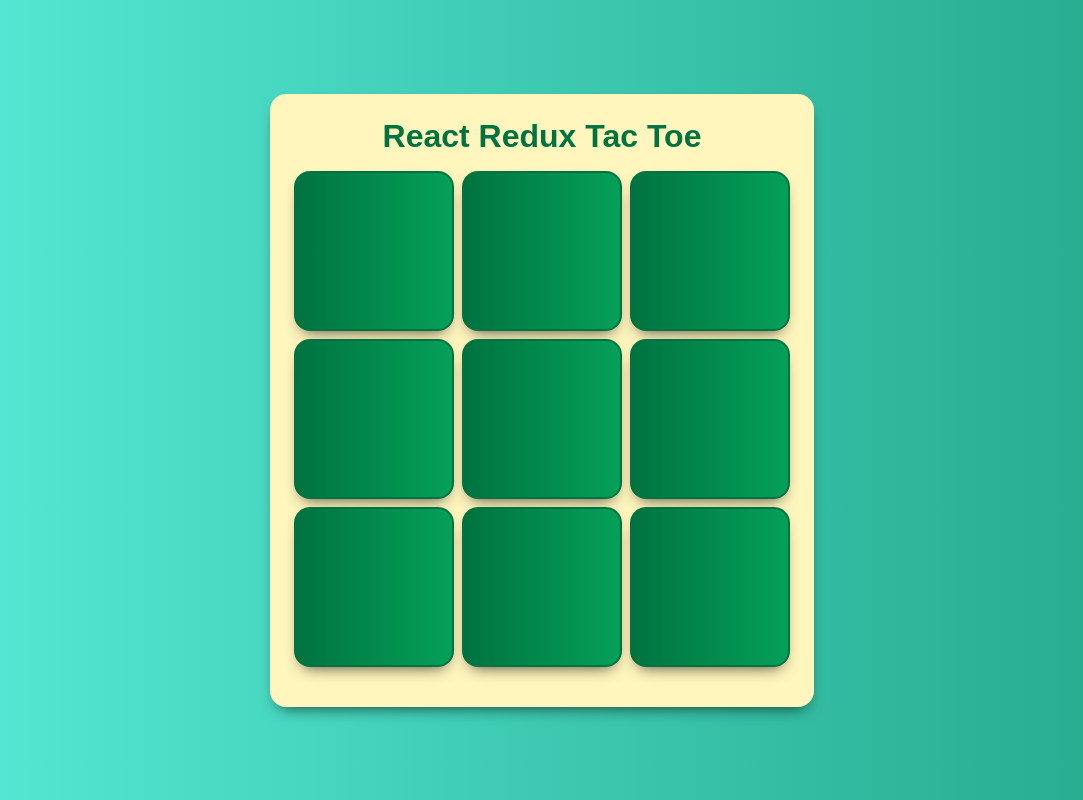
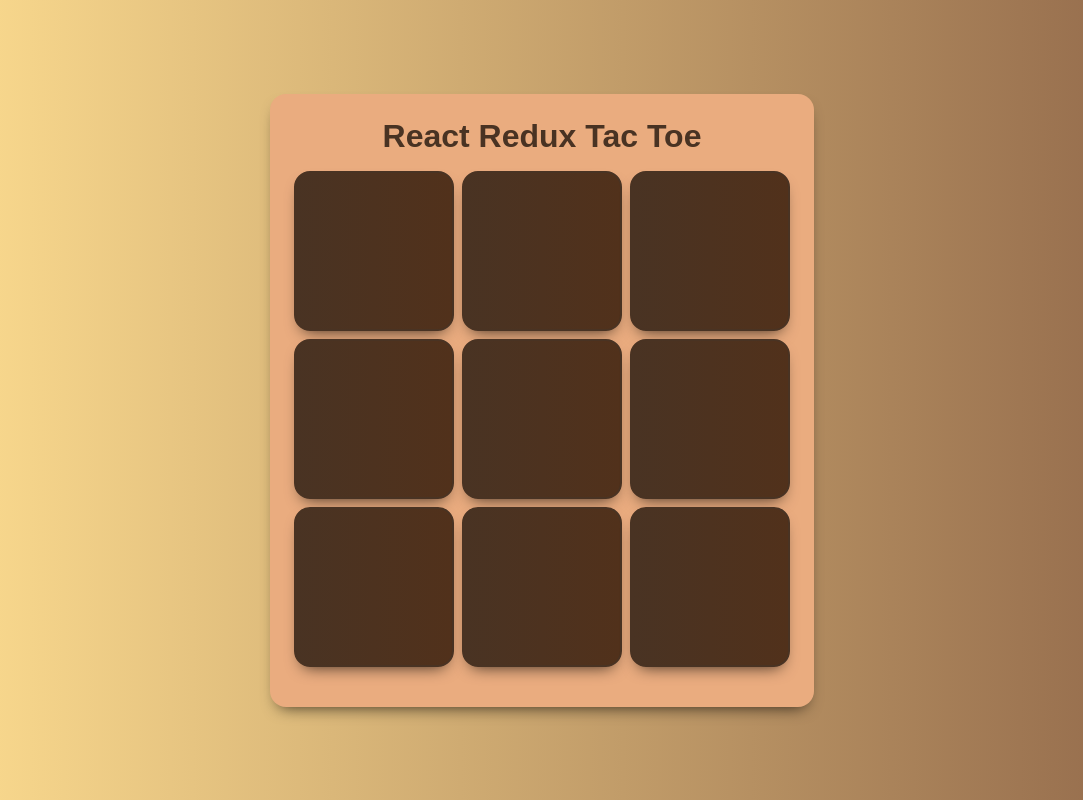
Before and after one commit to fiixed/react-redux-tac-toe, a React (Create React App) app: page / in a window 1280 px wide. Shown: the whole page, without its empty margins (98-1181 px from the left). Built offline with nearby package versions, Linux system fonts and the light colour scheme.

Commit message:
change color scheme

```diff
--- a/src/index.css
+++ b/src/index.css
@@ -1,12 +1,12 @@
 :root {
-  --background-light-color: #57ebd7;
-  --background-dark-color: #24a88b;
-  --content-background-color: #fff6be;
-  --primary-color: #007340;
-  --primary-brighter: #00a057;
-  --primary-saturated: #05a058;
-  --primary-saturated-brighter: #07cf72;
-  --accent-color: #FD0;
+  --background-light-color: #ffdf91;
+  --background-dark-color: #91684a;
+  --content-background-color: #eaac7f;
+  --primary-color: #493323;
+  --primary-brighter: #91684a;
+  --primary-saturated: #51311b;
+  --primary-saturated-brighter: #a3551f;
+  --accent-color: #ffdf91;
   --accent-darker: #a79000;
   --box-shadow-color: rgba(0, 0, 0, 0.75);
   --modal-overlay-color: rgba(0, 0, 0, 0.3);
```
